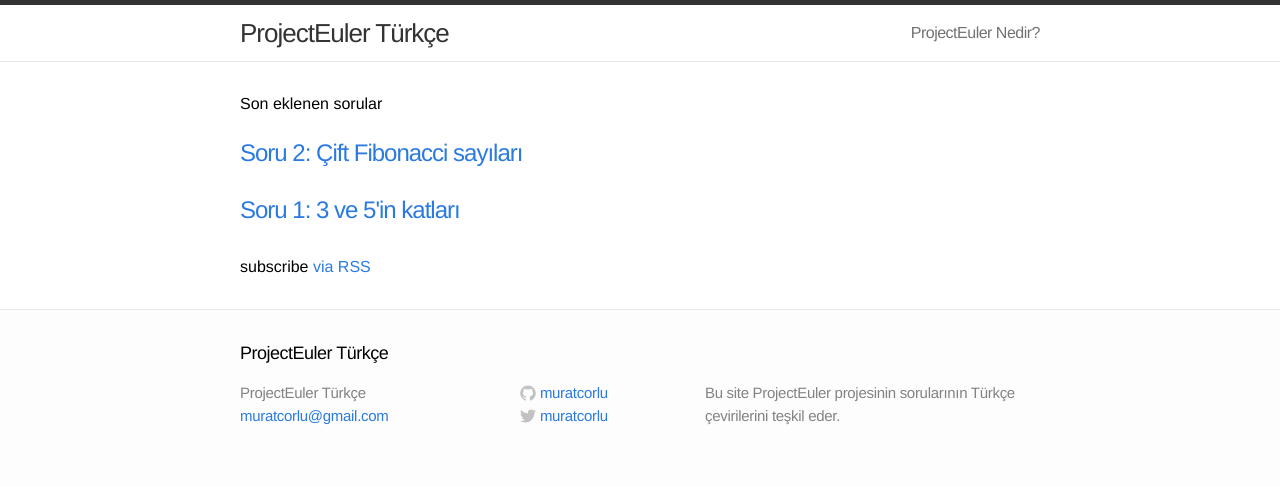
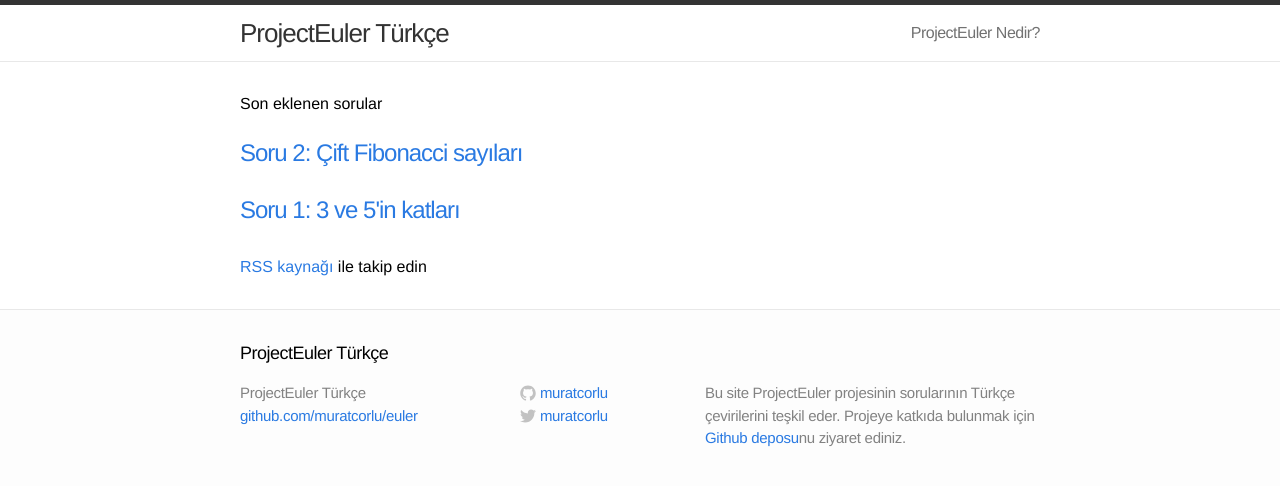
Before and after one commit to muratcorlu/euler, a Jekyll site: the page built from index.html, in a window 1280 px wide. Shown: the top 486 px of the page. Built offline with Jekyll 4.4.1, drawn with Linux system fonts in a browser that asks for light colours.

Commit message:
Github proje sayfasi linkleri ve asils iteye link eklendi

```diff
--- a/_includes/footer.html
+++ b/_includes/footer.html
@@ -7,7 +7,7 @@
     <div class="footer-col-1 column">
       <ul>
         <li>{{ site.title }}</li>
-        <li><a href="mailto:{{ site.email }}">{{ site.email }}</a></li>
+        <li><a href="http://github.com/muratcorlu/euler">github.com/muratcorlu/euler</a></li>
       </ul>
     </div>
 
@@ -53,7 +53,7 @@
     </div>
 
     <div class="footer-col-3 column">
-      <p class="text">{{ site.description }}</p>
+      <p class="text">{{ site.description }} Projeye katkıda bulunmak için <a href="http://github.com/muratcorlu/euler">Github deposu</a>nu ziyaret ediniz.</p>
     </div>
 
   </div>
--- a/index.html
+++ b/index.html
@@ -14,6 +14,6 @@
     {% endfor %}
   </ul>
 
-  <p class="rss-subscribe">subscribe <a href="{{ "/feed.xml" | prepend: site.baseurl }}">via RSS</a></p>
+  <p class="rss-subscribe"><a href="{{ "/feed.xml" | prepend: site.baseurl }}">RSS kaynağı</a> ile takip edin</p>
 
 </div>
```
Also changed, not shown: about.md (+3 -1 lines).
